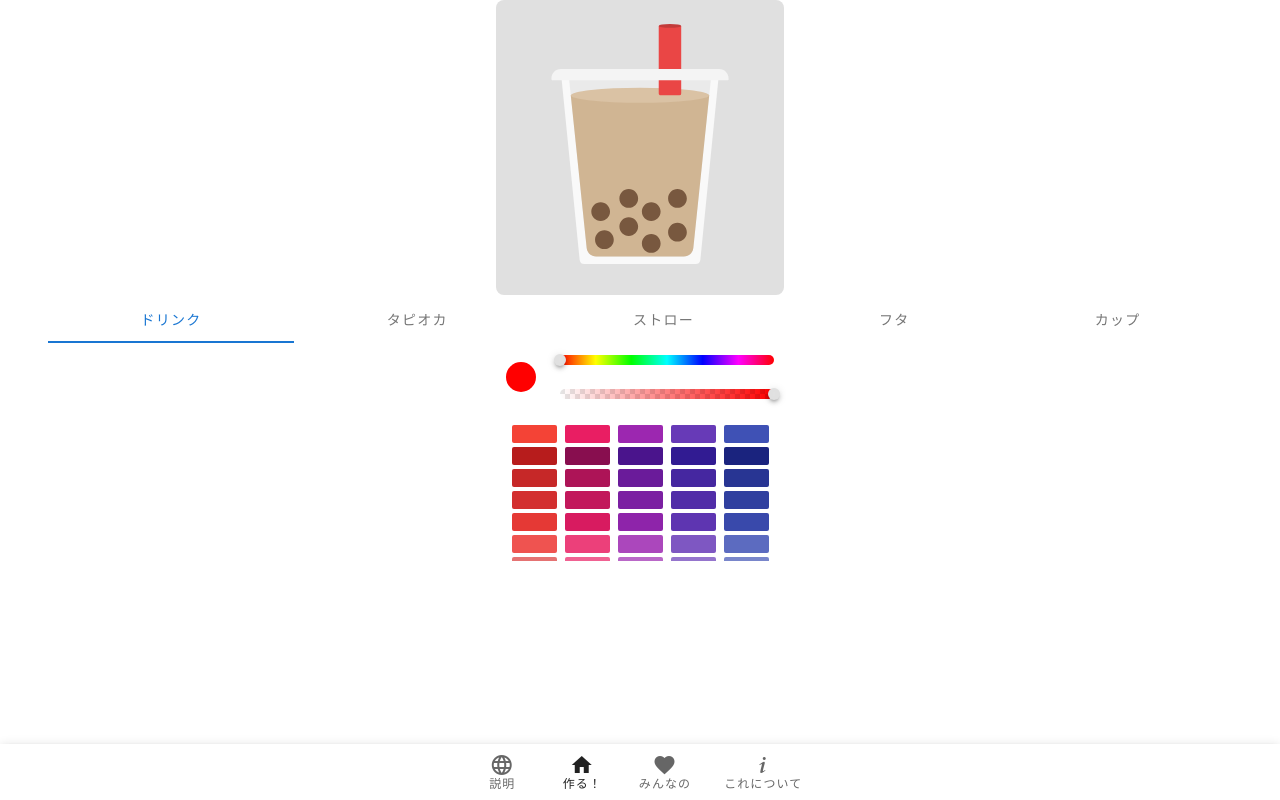
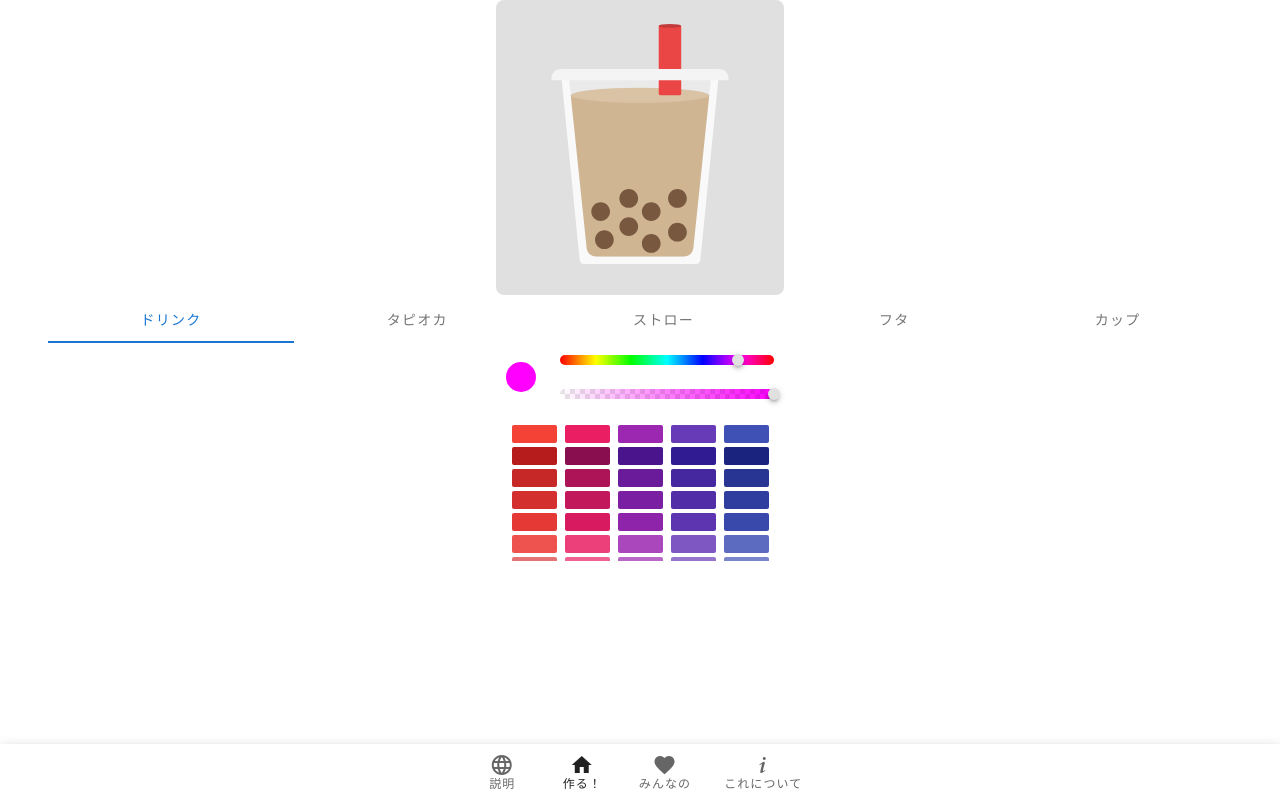
Before and after one commit to redgosho/tapioca-maker-nuxt, a Nuxt app: page /maker in a window 1280 px wide. Built offline with nearby package versions, Linux system fonts and the light colour scheme.

Commit message:
作るページ”：タピオカの色が変わるようなった。

```diff
--- a/components/Atom/ColorTab.vue
+++ b/components/Atom/ColorTab.vue
@@ -18,14 +18,14 @@
 
     <v-tabs-items v-model="tab">
       <v-tab-item
-        v-for="item in items"
+        v-for="(item, index) in items"
         :key="item"
       >
         <v-card
           color="basil"
           flat
         >
-          <ColorPalette />
+          <ColorPalette :partsType='partsType[index]' />
         </v-card>
       </v-tab-item>
     </v-tabs-items>
@@ -43,6 +43,9 @@ export default {
       tab: null,
       items: [
         'ドリンク', 'タピオカ', 'ストロー', 'フタ', 'カップ'
+      ],
+      partsType: [
+        'tea', 'tapioca', 'straw', 'lid', 'cup'
       ],
       alignmentsAvailable: [
         'start',
--- a/components/items/ColorPalette.vue
+++ b/components/items/ColorPalette.vue
@@ -5,13 +5,29 @@
      hide-canvas
      hide-inputs
      hide-mode-switch
+     v-model="color"
      ></v-color-picker>
+     <!-- {{color}} -->
   </v-row>
 </template>
 
 <script>
 export default {
+  props: {
+    partsType: {
+      type: String,
+      require: true,
+      default: () => 'cup'
+    }
+  },
   data: () => ({
+    types: ['hex', 'hexa', 'rgba', 'hsla', 'hsva'],
+    type: 'rgba',
+    hex: '#FF00FF',
+    hexa: '#FF00FFFF',
+    rgba: { r: 255, g: 0, b: 255, a: 1 },
+    hsla: { h: 300, s: 1, l: 0.5, a: 1 },
+    hsva: { h: 300, s: 1, v: 1, a: 1 }
     // swatches: [
     //   ['#FF0000', '#AA0000', '#550000'],
     //   ['#FFFF00', '#AAAA00', '#555500'],
@@ -19,6 +35,22 @@ export default {
     //   ['#00FFFF', '#00AAAA', '#005555'],
     //   ['#0000FF', '#0000AA', '#000055']
     // ]
-  })
+  }),
+  computed: {
+    color: {
+      get () {
+        return this[this.type]
+      },
+      set (choiceColor) {
+        this[this.type] = choiceColor
+        this.colorChange(this[this.type])
+      }
+    }
+  },
+  methods: {
+    colorChange (color) {
+      return this.$store.commit('changeColor', { color: color, partsType: this.partsType })
+    }
+  }
 }
 </script>
--- a/store/index.js
+++ b/store/index.js
@@ -16,7 +16,26 @@ export const getters = {
   }
 }
 export const mutations = {
-  changeColor (state) {
-    state.counter++
+  changeColor (state, payload) {
+    console.log('payload:', payload)
+    const partsList = {
+      tea: ['teaTop', 'teaFront'],
+      tapioca: ['tapioca'],
+      straw: ['straw', 'strawTop'],
+      lid: ['lid'],
+      cup: ['backCup', 'cup']
+    }
+    const color = `fill:rgb(${payload.color.r},${payload.color.g},${payload.color.b})`
+    const colorDark = `fill:rgb(${payload.color.r - 50},${payload.color.g - 50},${payload.color.b - 50})`
+    partsList[payload.partsType].forEach((partsType, index) => {
+      console.log('partsType:', partsType)
+      console.log('color:', color)
+      console.log('colorDark:', colorDark)
+      if (index === 0) {
+        state.color[partsType] = color
+      } else {
+        state.color[partsType] = colorDark
+      }
+    })
   }
 }
```
Also changed, not shown: layouts/default.vue (line endings or trailing spaces).
